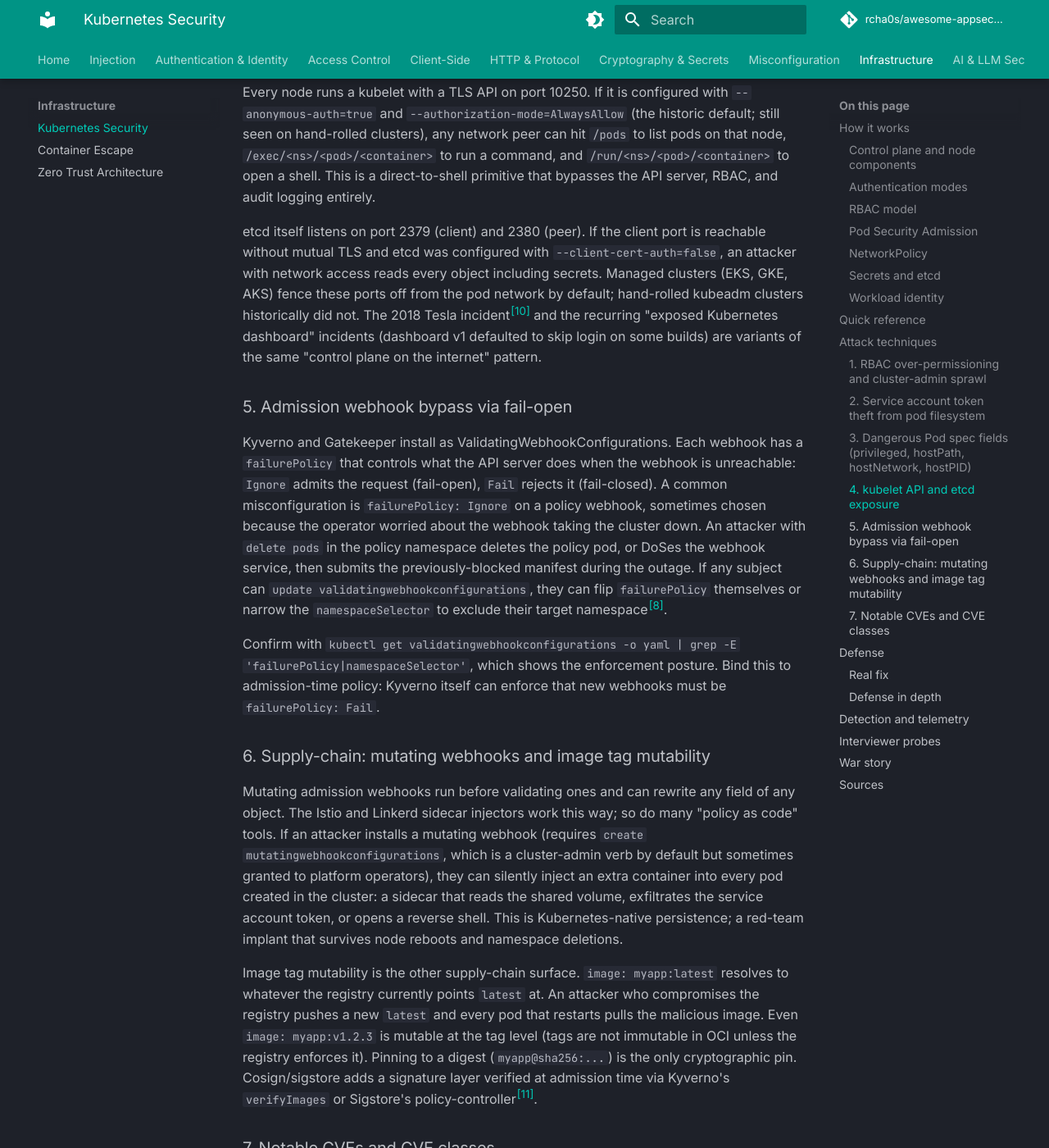
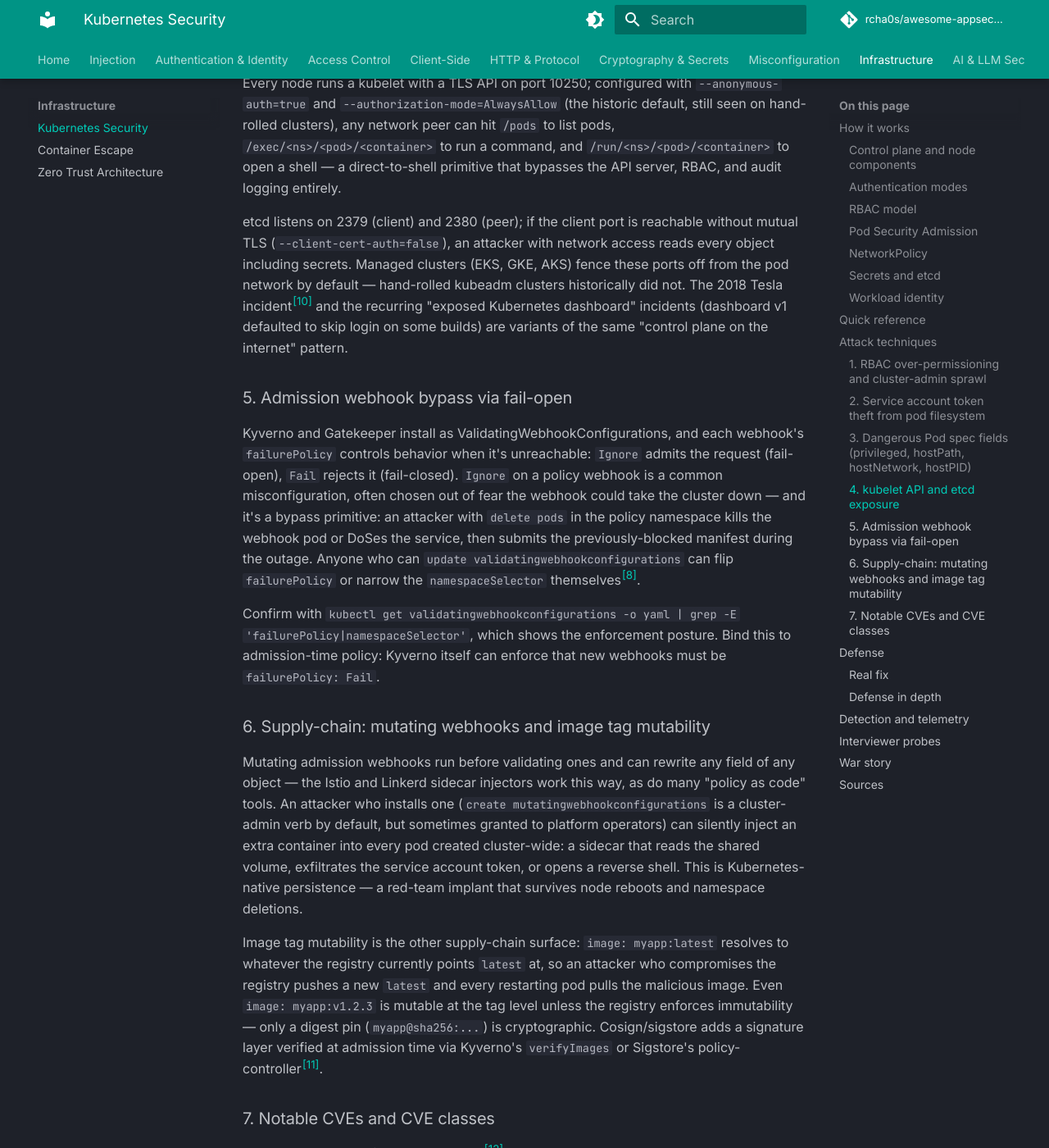
Before and after one commit to rcha0s/awesome-appsec-interview, an MkDocs documentation site: the page built from docs/85-kubernetes.md, in a window 1280 px wide and 1400 px high, scrolled down 6933 px. Shown: the whole window at 82% size. Built offline with MkDocs 1.6.1 and Material for MkDocs 9.7.7, drawn with Linux system fonts in a browser that asks for light colours; comment, search, counter and statistics services are not loaded; some of the changed text lies outside the part shown.

Commit message:
docs(kubernetes): tighten How it works and Attack techniques prose
Apply the same conciseness pass used on zero-trust's probes to
85-kubernetes.md's How it works and Attack techniques sections, which
had never been through one: cut connective/scene-setting language
while keeping mechanism, invariant, and citations intact, and convert
the dangerous-Pod-spec-fields paragraph (privileged/hostPath/
hostNetwork/hostPID) into a list since it was really describing four
independent static fields rather than a narrative. Attack techniques
paragraph length drops from an 79-word/125-word max average to a
69-word/98-word max average. Defense was already tight and untouched.

````diff
--- a/docs/85-kubernetes.md
+++ b/docs/85-kubernetes.md
@@ -8,9 +8,9 @@
 
 ### Control plane and node components
 
-The API server (`kube-apiserver`) is the only component that talks to etcd and the only front door for kubectl, controllers, and kubelets. Every request goes through authentication, authorization (RBAC by default), and admission control (mutating then validating) before the object is persisted. etcd stores all cluster state including secrets; if etcd leaks, the cluster leaks. The controller manager runs reconciliation loops (Deployment, ReplicaSet, ServiceAccount token controller, etc.). The scheduler picks nodes for pods based on resource requests, taints, and affinities.
+The API server (`kube-apiserver`) is the only component that talks to etcd, and the only front door for kubectl, controllers, and kubelets: every request passes authentication, authorization (RBAC by default), and admission control (mutating then validating) before the object is persisted. etcd holds all cluster state including secrets, so an etcd leak is a cluster leak. The controller manager runs reconciliation loops (Deployment, ReplicaSet, ServiceAccount token controller); the scheduler picks nodes based on resource requests, taints, and affinities.
 
-On each node the kubelet watches the API server for Pods assigned to its node and instructs the container runtime (containerd or CRI-O; Docker shim was removed in v1.24) via CRI to pull images and start containers. kube-proxy programs iptables or IPVS to implement Service load balancing. The CNI plugin (Calico, Cilium, AWS VPC CNI, etc.) provisions pod networking and, if the plugin supports it, enforces NetworkPolicy.
+On each node, the kubelet watches the API server for Pods assigned to it and instructs the container runtime (containerd or CRI-O; Docker shim was removed in v1.24) via CRI to pull images and start containers. kube-proxy programs iptables or IPVS for Service load balancing. The CNI plugin (Calico, Cilium, AWS VPC CNI) provisions pod networking and, if it supports it, enforces NetworkPolicy.
 
 ```mermaid
 flowchart TB
@@ -69,7 +69,7 @@
 
 ### RBAC model
 
-Four kinds: `Role` and `RoleBinding` are namespace-scoped; `ClusterRole` and `ClusterRoleBinding` are cluster-scoped. A `ClusterRole` can be granted in a namespace via a `RoleBinding` (this is the standard way to give a service account read access to only its own namespace). Verbs are `get, list, watch, create, update, patch, delete, deletecollection` plus resource-specific ones like `impersonate`, `bind`, and `escalate`. The `escalate` verb on `roles`/`clusterroles` lets a subject grant privileges they do not themselves have, which turns a "role editor" into cluster-admin. The `bind` verb similarly lets a subject create bindings for privileges they do not have. Default `system:*` roles are baked into the API server and cannot be safely removed.
+Four kinds: `Role`/`RoleBinding` are namespace-scoped, `ClusterRole`/`ClusterRoleBinding` are cluster-scoped. A `ClusterRole` granted via a namespaced `RoleBinding` is the standard way to give a service account read access to only its own namespace. Verbs are the usual `get, list, watch, create, update, patch, delete, deletecollection` plus the escalation-relevant ones: `impersonate`, `bind`, and `escalate`. `escalate` on `roles`/`clusterroles` lets a subject grant privileges they don't themselves have, turning a "role editor" into cluster-admin; `bind` does the same by letting a subject attach an existing high-privilege ClusterRole to themselves. Default `system:*` roles ship baked into the API server and can't be safely removed.
 
 ### Pod Security Admission
 
@@ -83,15 +83,15 @@
 
 ### NetworkPolicy
 
-`NetworkPolicy` is a namespaced resource with pod selectors and ingress/egress rules. The default posture in a bare cluster is "all pods can reach all pods and all external endpoints", including cross-namespace. A `NetworkPolicy` that selects a pod switches that pod to default-deny for the direction (ingress or egress) that has rules. To get true default-deny across a namespace you create an empty-selector policy allowing nothing, then layer explicit allows. Enforcement depends on the CNI: flannel does not enforce policies at all, Calico and Cilium do. This is a common footgun: the manifest applies successfully but has zero effect because the CNI is a no-op.
+`NetworkPolicy` is a namespaced resource with pod selectors and ingress/egress rules. The default posture in a bare cluster is "any pod can reach any pod or external endpoint," including cross-namespace; a policy that selects a pod switches it to default-deny for whichever direction (ingress/egress) it has rules for, so true namespace-wide default-deny needs an empty-selector policy denying everything, then explicit allows layered on top. Enforcement depends on the CNI: flannel does not enforce policies at all, Calico and Cilium do — a common footgun, since the manifest applies successfully but has zero effect on a no-op CNI.
 
 ### Secrets and etcd
 
-`Secret` objects are stored in etcd as base64-encoded plaintext by default. Encryption at rest requires configuring `EncryptionConfiguration` on the API server with a KMS provider (AWS KMS, GCP KMS, HashiCorp Vault); the recommended provider is `kms v2` (GA in v1.29). Without KMS, anyone who reads etcd (backup files, disk snapshots, an etcd-role compromise) reads every secret in the cluster. Secret volumes are mounted into pods as tmpfs, so they are not written to node disk, but the API server serves them to any subject with `get secrets` in the namespace.
+`Secret` objects are stored in etcd as base64-encoded plaintext by default; encryption at rest needs `EncryptionConfiguration` on the API server with a KMS provider (AWS KMS, GCP KMS, HashiCorp Vault — `kms v2`, GA in v1.29, is the recommended one). Without it, anyone who reads etcd — backup files, disk snapshots, an etcd-role compromise — reads every secret in the cluster. Secret volumes mount into pods as tmpfs, so they never touch node disk, but the API server still serves them to any subject with `get secrets` in the namespace.
 
 ### Workload identity
 
-Long-lived service account tokens are a footgun. The modern pattern is **workload identity federation**: the pod's projected service account token is exchanged for a cloud IAM credential via OIDC federation. On EKS this is IAM Roles for Service Accounts (IRSA) or Pod Identity; on GKE it is Workload Identity; on AKS it is Azure AD Workload Identity. The API server publishes an OIDC discovery document, the cloud IAM provider trusts that issuer, and pods get short-lived cloud credentials tied to `system:serviceaccount:<ns>:<name>`. See [81-spiffe-spire.md](81-spiffe-spire.md) for the generalized SPIFFE model this is a special case of.
+Long-lived service account tokens are a footgun; the modern pattern is **workload identity federation** — the pod's projected service account token is exchanged for a cloud IAM credential via OIDC federation (IRSA/Pod Identity on EKS, Workload Identity on GKE, Azure AD Workload Identity on AKS). The API server publishes an OIDC discovery document, the cloud IAM provider trusts that issuer, and pods get short-lived credentials tied to `system:serviceaccount:<ns>:<name>`. See [81-spiffe-spire.md](81-spiffe-spire.md) for the generalized SPIFFE model this is a special case of.
 
 ## Quick reference
 
@@ -121,41 +121,46 @@
 
 ### 1. RBAC over-permissioning and cluster-admin sprawl
 
-The most common cluster compromise is a service account that was granted `cluster-admin` because a Helm chart's default values had `rbac.create: true` and `serviceAccount.clusterAdmin: true`, or because an operator installer bound its controller service account to the built-in `cluster-admin` ClusterRole "temporarily" during setup and no one ever narrowed it. Once an attacker gets code execution in any pod with such a service account, the pod's projected token is a bearer credential to the API server; `curl` with that token creates a new privileged pod on any node, mounts the host filesystem, and reads every node's credentials.
+The most common cluster compromise is a service account granted `cluster-admin` — a Helm chart's default values shipped `rbac.create: true` and `serviceAccount.clusterAdmin: true`, or an operator installer bound its controller SA to `cluster-admin` "temporarily" during setup and no one ever narrowed it. Once an attacker gets code execution in any pod holding that SA, the projected token is a bearer credential to the API server: `curl` with it creates a privileged pod on any node, mounts the host filesystem, and reads every node's credentials.
 
-The escalation surface is wider than "get secrets". The verbs `impersonate`, `escalate`, and `bind` are transitive privilege operators. `impersonate users` on the empty resource lets a subject send requests as any user including `system:admin`. `escalate roles` on `rbac.authorization.k8s.io` lets a subject create a Role or ClusterRole containing verbs they themselves do not have. `bind rolebindings` lets a subject bind an existing high-privilege ClusterRole to themselves. Kubernetes-goat and the "path to cluster-admin" community write-ups enumerate dozens of these one-step-away RBAC misconfigurations<sup>[[9]](#ref9)</sup>.
+The escalation surface is wider than "get secrets": `impersonate`, `escalate`, and `bind` are transitive privilege operators. `impersonate users` on the empty resource lets a subject send requests as any user, including `system:admin`. `escalate roles` on `rbac.authorization.k8s.io` lets a subject create a Role or ClusterRole with verbs they don't themselves have; `bind rolebindings` lets a subject attach an existing high-privilege ClusterRole to themselves. Kubernetes-goat and the "path to cluster-admin" community write-ups enumerate dozens of these one-step-away misconfigurations<sup>[[9]](#ref9)</sup>.
 
 Black-box confirmation runs from inside a pod: `kubectl auth can-i --list` prints every verb/resource pair the current subject can perform, and `kubectl auth can-i create pods --as=system:serviceaccount:default:default` (from an admin context) tests specific paths. For a compromised pod, `curl` the API server with the mounted token against `/apis/authorization.k8s.io/v1/selfsubjectrulesreviews` to get the same output without kubectl installed.
 
 ### 2. Service account token theft from pod filesystem
 
-Any code executing inside a pod can read `/var/run/secrets/kubernetes.io/serviceaccount/token`. This is the entire authentication story for in-cluster workloads; there is no additional secret. An SSRF or RCE that lets an attacker read files on the pod filesystem is an API server credential leak. Modern projected tokens are short-lived (typically 1 hour, refreshed by kubelet) and audience-bound (default audience is the API server itself), which narrows the window but does not close it: an attacker who exfiltrates the token gets ~1 hour of API access, or persistent access if they can re-read the file on rotation.
+Any code executing inside a pod can read `/var/run/secrets/kubernetes.io/serviceaccount/token` — the entire authentication story for in-cluster workloads, with no additional secret behind it. An SSRF or RCE that reads files on the pod filesystem is therefore an API server credential leak. Modern projected tokens are short-lived (~1 hour, refreshed by kubelet) and audience-bound to the API server, which narrows the window but doesn't close it: exfiltrating the token buys ~1 hour of API access, or persistent access if the attacker can re-read the file on each rotation.
 
-The mitigation many teams reach for is `automountServiceAccountToken: false` on the pod spec, which is correct but only for pods that do not need to talk to the API server. For pods that do need API access, the improvement is to bind to a specific narrow ServiceAccount instead of `default` and to enforce that via admission policy. The old (v1.21 and earlier) pattern of long-lived, non-audience-bound tokens stored in a Secret still exists as `kubernetes.io/service-account-token` and if any of those linger they never expire; a stolen legacy token is a permanent credential.
+`automountServiceAccountToken: false` on the pod spec is the mitigation most teams reach for, but it only helps pods that don't need the API server. Pods that do need access should bind a specific narrow ServiceAccount instead of `default`, enforced via admission policy. The pre-v1.22 pattern of long-lived, non-audience-bound tokens (`kubernetes.io/service-account-token` Secrets) never expires if any linger — a stolen legacy token is a permanent credential.
 
 ### 3. Dangerous Pod spec fields (privileged, hostPath, hostNetwork, hostPID)
 
-Kubernetes exposes the Linux security model as Pod spec fields, and each dangerous field is a direct path to node compromise. `privileged: true` gives the container all capabilities and disables seccomp/AppArmor, so the container is functionally root on the node. `hostPath: /` mounts the node root filesystem into the pod, so an attacker copies `/etc/kubernetes/pki/*` (control-plane certs on master nodes) or `/var/lib/kubelet/pods/*/volumes/kubernetes.io~secret/*` (every other pod's secrets on that node). `hostNetwork: true` puts the pod on the node's network namespace, so it can talk to `localhost` services on the node including the kubelet's read-only port and, on some cloud providers, the cloud metadata service without the pod network's egress restrictions. `hostPID: true` lets the pod see and signal every process on the node, including the kubelet.
+Kubernetes exposes the Linux security model as Pod spec fields, and each dangerous one is a direct path to node compromise:
+
+- `privileged: true` grants all capabilities and disables seccomp/AppArmor — the container is functionally root on the node.
+- `hostPath: /` mounts the node root filesystem into the pod, so an attacker copies `/etc/kubernetes/pki/*` (control-plane certs on master nodes) or `/var/lib/kubelet/pods/*/volumes/kubernetes.io~secret/*` (every other pod's secrets on that node).
+- `hostNetwork: true` puts the pod on the node's network namespace, reaching `localhost` services including the kubelet's read-only port and, on some clouds, the metadata service — bypassing the pod network's egress restrictions.
+- `hostPID: true` lets the pod see and signal every process on the node, including the kubelet.
 
 An attacker with `create pods` in any namespace can craft a pod with these fields and schedule it onto a target node using a `nodeSelector` or `nodeName`; from that pod, escaping to the node is one `nsenter` away (see [86-container-escape.md](86-container-escape.md)). This is the reason PSA `restricted` exists and the reason "just give the CI pipeline `create pods`" is a cluster-admin grant in disguise.
 
 ### 4. kubelet API and etcd exposure
 
-Every node runs a kubelet with a TLS API on port 10250. If it is configured with `--anonymous-auth=true` and `--authorization-mode=AlwaysAllow` (the historic default; still seen on hand-rolled clusters), any network peer can hit `/pods` to list pods on that node, `/exec/<ns>/<pod>/<container>` to run a command, and `/run/<ns>/<pod>/<container>` to open a shell. This is a direct-to-shell primitive that bypasses the API server, RBAC, and audit logging entirely.
+Every node runs a kubelet with a TLS API on port 10250; configured with `--anonymous-auth=true` and `--authorization-mode=AlwaysAllow` (the historic default, still seen on hand-rolled clusters), any network peer can hit `/pods` to list pods, `/exec/<ns>/<pod>/<container>` to run a command, and `/run/<ns>/<pod>/<container>` to open a shell — a direct-to-shell primitive that bypasses the API server, RBAC, and audit logging entirely.
 
-etcd itself listens on port 2379 (client) and 2380 (peer). If the client port is reachable without mutual TLS and etcd was configured with `--client-cert-auth=false`, an attacker with network access reads every object including secrets. Managed clusters (EKS, GKE, AKS) fence these ports off from the pod network by default; hand-rolled kubeadm clusters historically did not. The 2018 Tesla incident<sup>[[10]](#ref10)</sup> and the recurring "exposed Kubernetes dashboard" incidents (dashboard v1 defaulted to skip login on some builds) are variants of the same "control plane on the internet" pattern.
+etcd listens on 2379 (client) and 2380 (peer); if the client port is reachable without mutual TLS (`--client-cert-auth=false`), an attacker with network access reads every object including secrets. Managed clusters (EKS, GKE, AKS) fence these ports off from the pod network by default — hand-rolled kubeadm clusters historically did not. The 2018 Tesla incident<sup>[[10]](#ref10)</sup> and the recurring "exposed Kubernetes dashboard" incidents (dashboard v1 defaulted to skip login on some builds) are variants of the same "control plane on the internet" pattern.
 
 ### 5. Admission webhook bypass via fail-open
 
-Kyverno and Gatekeeper install as ValidatingWebhookConfigurations. Each webhook has a `failurePolicy` that controls what the API server does when the webhook is unreachable: `Ignore` admits the request (fail-open), `Fail` rejects it (fail-closed). A common misconfiguration is `failurePolicy: Ignore` on a policy webhook, sometimes chosen because the operator worried about the webhook taking the cluster down. An attacker with `delete pods` in the policy namespace deletes the policy pod, or DoSes the webhook service, then submits the previously-blocked manifest during the outage. If any subject can `update validatingwebhookconfigurations`, they can flip `failurePolicy` themselves or narrow the `namespaceSelector` to exclude their target namespace<sup>[[8]](#ref8)</sup>.
+Kyverno and Gatekeeper install as ValidatingWebhookConfigurations, and each webhook's `failurePolicy` controls behavior when it's unreachable: `Ignore` admits the request (fail-open), `Fail` rejects it (fail-closed). `Ignore` on a policy webhook is a common misconfiguration, often chosen out of fear the webhook could take the cluster down — and it's a bypass primitive: an attacker with `delete pods` in the policy namespace kills the webhook pod or DoSes the service, then submits the previously-blocked manifest during the outage. Anyone who can `update validatingwebhookconfigurations` can flip `failurePolicy` or narrow the `namespaceSelector` themselves<sup>[[8]](#ref8)</sup>.
 
 Confirm with `kubectl get validatingwebhookconfigurations -o yaml | grep -E 'failurePolicy|namespaceSelector'`, which shows the enforcement posture. Bind this to admission-time policy: Kyverno itself can enforce that new webhooks must be `failurePolicy: Fail`.
 
 ### 6. Supply-chain: mutating webhooks and image tag mutability
 
-Mutating admission webhooks run before validating ones and can rewrite any field of any object. The Istio and Linkerd sidecar injectors work this way; so do many "policy as code" tools. If an attacker installs a mutating webhook (requires `create mutatingwebhookconfigurations`, which is a cluster-admin verb by default but sometimes granted to platform operators), they can silently inject an extra container into every pod created in the cluster: a sidecar that reads the shared volume, exfiltrates the service account token, or opens a reverse shell. This is Kubernetes-native persistence; a red-team implant that survives node reboots and namespace deletions.
+Mutating admission webhooks run before validating ones and can rewrite any field of any object — the Istio and Linkerd sidecar injectors work this way, as do many "policy as code" tools. An attacker who installs one (`create mutatingwebhookconfigurations` is a cluster-admin verb by default, but sometimes granted to platform operators) can silently inject an extra container into every pod created cluster-wide: a sidecar that reads the shared volume, exfiltrates the service account token, or opens a reverse shell. This is Kubernetes-native persistence — a red-team implant that survives node reboots and namespace deletions.
 
-Image tag mutability is the other supply-chain surface. `image: myapp:latest` resolves to whatever the registry currently points `latest` at. An attacker who compromises the registry pushes a new `latest` and every pod that restarts pulls the malicious image. Even `image: myapp:v1.2.3` is mutable at the tag level (tags are not immutable in OCI unless the registry enforces it). Pinning to a digest (`myapp@sha256:...`) is the only cryptographic pin. Cosign/sigstore adds a signature layer verified at admission time via Kyverno's `verifyImages` or Sigstore's policy-controller<sup>[[11]](#ref11)</sup>.
+Image tag mutability is the other supply-chain surface: `image: myapp:latest` resolves to whatever the registry currently points `latest` at, so an attacker who compromises the registry pushes a new `latest` and every restarting pod pulls the malicious image. Even `image: myapp:v1.2.3` is mutable at the tag level unless the registry enforces immutability — only a digest pin (`myapp@sha256:...`) is cryptographic. Cosign/sigstore adds a signature layer verified at admission time via Kyverno's `verifyImages` or Sigstore's policy-controller<sup>[[11]](#ref11)</sup>.
 
 ### 7. Notable CVEs and CVE classes
 
````
